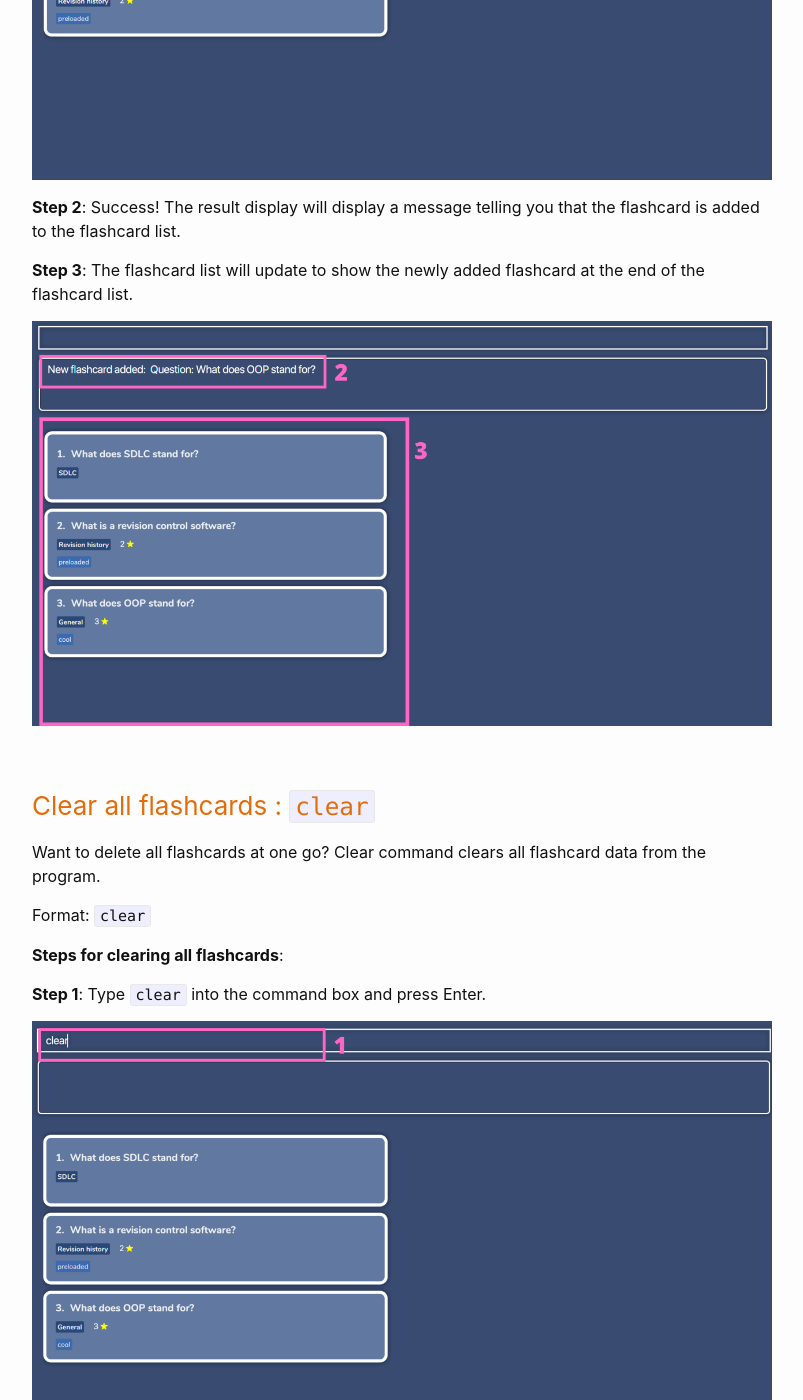
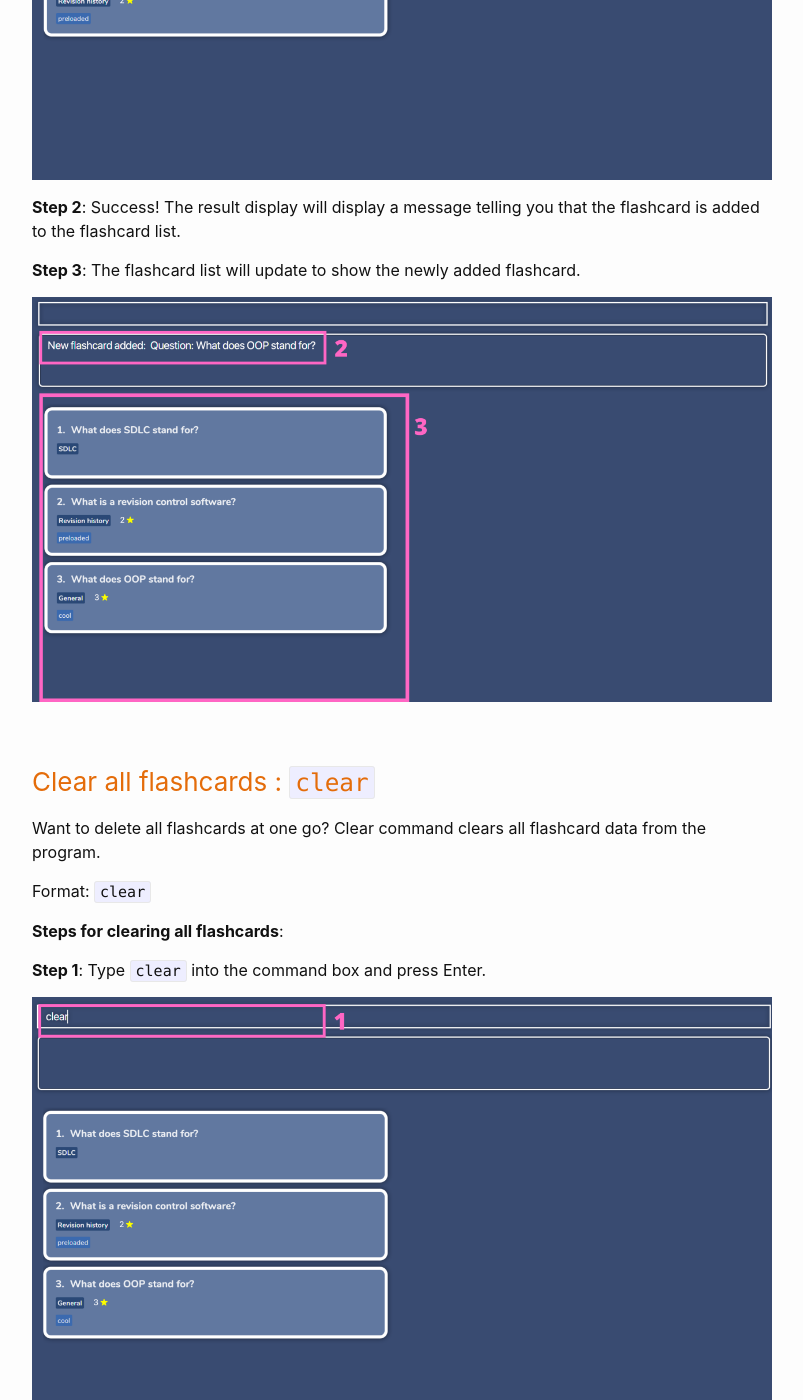
Before and after one commit to minzzelo/cs2101ug, a Jekyll site: the page built from docs/UserGuide.md, in a window 1280 px wide and 1400 px high, scrolled down 8336 px. Shown: the whole window, without its empty margins (238-1041 px from the left). Built offline with Jekyll 4.4.1, drawn with Linux system fonts in a browser that asks for light colours; emoji names are drawn with the system emoji font; some of the changed text lies outside the part shown.

Commit message:
change message

```diff
--- a/docs/UserGuide.md
+++ b/docs/UserGuide.md
@@ -202,7 +202,7 @@ To add a flashcard, type the command `add q/What does OOP stand for? a/Object Or
 
 **Step 2**: Success! The result display will display a message telling you that the flashcard is added to the flashcard list.
 
-**Step 3**: The flashcard list will update to show the newly added flashcard at the end of the flashcard list.
+**Step 3**: The flashcard list will update to show the newly added flashcard.
 
 ![filedirectory](images/ug/ug_add_step2_3.png)
 
@@ -222,7 +222,7 @@ Format: `clear`
 
 **Step 2**: The result display will display a message telling you that all flashcards have been cleared.
 
-**Step 3**: The flashcard list will update to show an empty flashcard list.
+**Step 3**: The flashcard list will be emptied.
 
 ![filedirectory](images/ug/ug_clear_step2_3.png)
 
```
